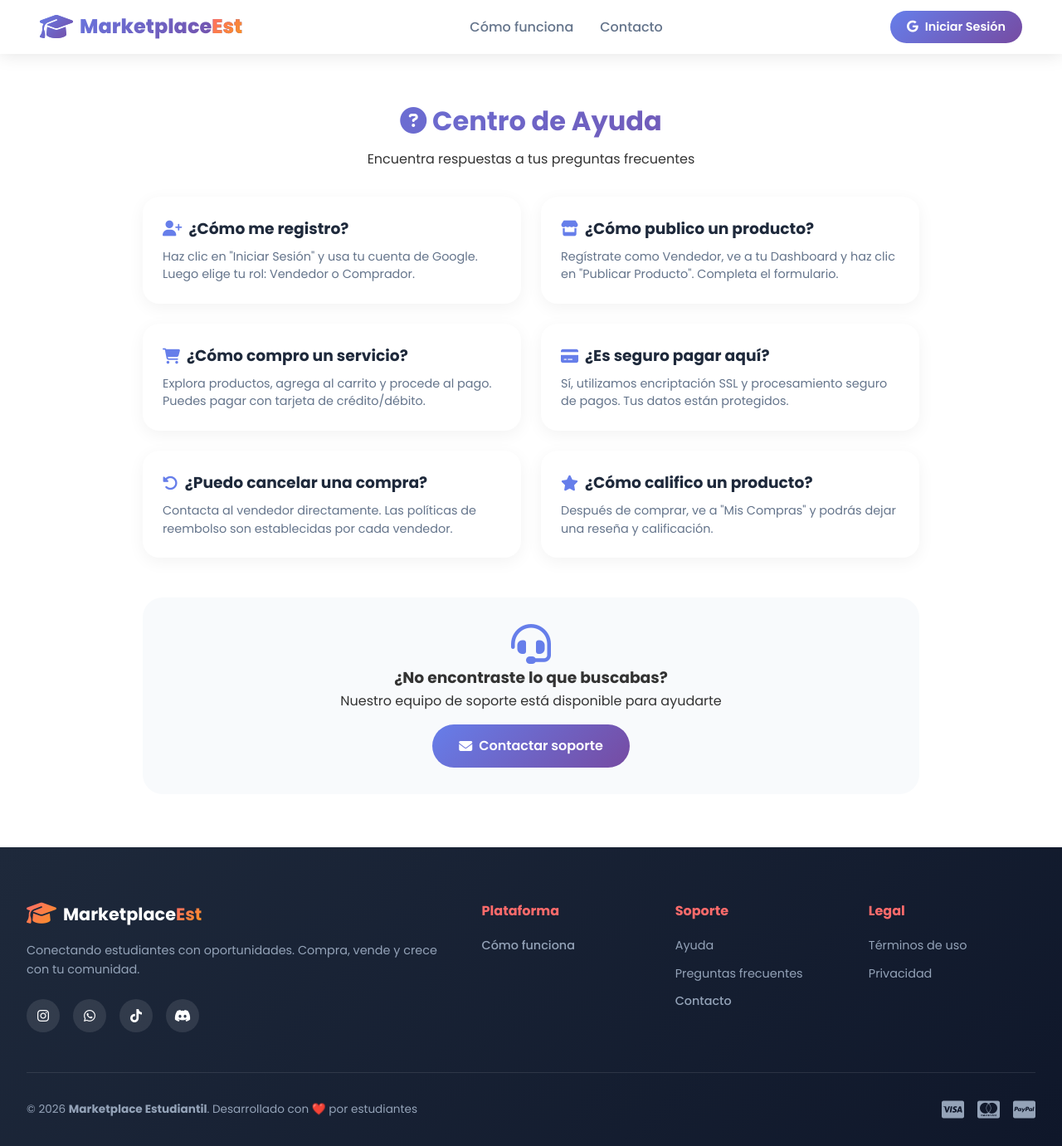
After one commit to AbelIsac/FREELAB, a Flask app: page /ayuda in a window 1280 px wide. The commit adds this page. Shown: the whole page at 83% size. Run offline with Flask 3, Linux system fonts and the light colour scheme; parts of the project's set-up code (start-up, migrations or seed data) failed here and were passed over; some libraries are stand-ins or nearby versions.

Commit message:
Agregue paginas footer

```diff
--- a/app.py
+++ b/app.py
@@ -264,7 +264,7 @@ def guardar_producto():
 
     try:
         supabase.table('productos').insert(data).execute()
-        flash('✅ Producto publicado exitosamente!', 'success')
+        flash('Producto publicado exitosamente!', 'success')
         return redirect(url_for('dashboard_estudiante', user_id=session['user']['id']))
     except Exception as e:
         flash(f'Error al publicar: {str(e)}', 'error')
@@ -799,14 +799,14 @@ def admin_publicaciones():
 @admin_required
 def admin_aprobar_producto(producto_id):
     supabase.table('productos').update({'estado': 'activo'}).eq('id', producto_id).execute()
-    flash('✅ Producto aprobado y visible para los compradores', 'success')
+    flash('Producto aprobado y visible para los compradores', 'success')
     return redirect(url_for('admin_publicaciones'))
 
 @app.route('/admin/publicacion/rechazar/<int:producto_id>', methods=['POST'])
 @admin_required
 def admin_rechazar_producto(producto_id):
     supabase.table('productos').update({'estado': 'rechazado'}).eq('id', producto_id).execute()
-    flash('❌ Producto rechazado. El vendedor deberá modificar o volver a publicar', 'warning')
+    flash('Producto rechazado. El vendedor deberá modificar o volver a publicar', 'warning')
     return redirect(url_for('admin_publicaciones'))
 
 @app.route('/admin/transacciones')
@@ -822,14 +822,14 @@ def admin_transacciones():
 @admin_required
 def admin_aprobar_transaccion(venta_id):
     supabase.table('ventas').update({'estado': 'completado'}).eq('id', venta_id).execute()
-    flash('✅ Transacción aprobada. El vendedor recibirá el pago', 'success')
+    flash('Transacción aprobada. El vendedor recibirá el pago', 'success')
     return redirect(url_for('admin_transacciones'))
 
 @app.route('/admin/transaccion/cancelar/<int:venta_id>', methods=['POST'])
 @admin_required
 def admin_cancelar_transaccion(venta_id):
     supabase.table('ventas').update({'estado': 'cancelado'}).eq('id', venta_id).execute()
-    flash('❌ Transacción cancelada. El comprador no será cobrado', 'warning')
+    flash('Transacción cancelada. El comprador no será cobrado', 'warning')
     return redirect(url_for('admin_transacciones'))
 
 @app.route('/producto/<int:producto_id>')
@@ -899,5 +899,17 @@ def como_funciona():
 @app.route('/contacto')
 def contacto():
     return render_template('contacto.html')
+
+@app.route('/terminos-uso')
+def terminos_uso():
+    return render_template('terminos_uso.html')
+
+@app.route('/politica-privacidad')
+def politica_privacidad():
+    return render_template('politica_privacidad.html')
+
+@app.route('/ayuda')
+def ayuda():
+    return render_template('ayuda.html')
 if __name__ == '__main__':
     app.run(debug=True, port=5000)
--- /dev/null
+++ b/templates/ayuda.html
@@ -0,0 +1,118 @@
+{% extends "base.html" %}
+{% block title %}Ayuda - Marketplace Estudiantil{% endblock %}
+{% block extra_css %}
+<style>
+    .ayuda-container {
+        max-width: 1000px;
+        margin: 120px auto 4rem;
+        padding: 0 2rem;
+    }
+    .ayuda-header {
+        text-align: center;
+        margin-bottom: 2rem;
+    }
+    .ayuda-header h1 {
+        font-size: 2rem;
+        background: linear-gradient(135deg, #667eea, #764ba2);
+        -webkit-background-clip: text;
+        -webkit-text-fill-color: transparent;
+        margin-bottom: 0.5rem;
+    }
+    .faq-grid {
+        display: grid;
+        grid-template-columns: repeat(auto-fit, minmax(350px, 1fr));
+        gap: 1.5rem;
+    }
+    .faq-card {
+        background: white;
+        border-radius: 20px;
+        padding: 1.5rem;
+        box-shadow: 0 5px 20px rgba(0,0,0,0.05);
+        transition: all 0.3s ease;
+        cursor: pointer;
+    }
+    .faq-card:hover {
+        transform: translateY(-3px);
+        box-shadow: 0 10px 30px rgba(0,0,0,0.1);
+    }
+    .faq-card h3 {
+        display: flex;
+        align-items: center;
+        gap: 0.5rem;
+        margin-bottom: 0.5rem;
+        color: #1e293b;
+    }
+    .faq-card h3 i {
+        color: #667eea;
+    }
+    .faq-card p {
+        color: #64748b;
+        font-size: 0.9rem;
+        line-height: 1.5;
+    }
+    .contact-support {
+        margin-top: 3rem;
+        text-align: center;
+        padding: 2rem;
+        background: #f8fafc;
+        border-radius: 24px;
+    }
+    .btn-soporte {
+        background: linear-gradient(135deg, #667eea, #764ba2);
+        color: white;
+        border: none;
+        padding: 0.8rem 2rem;
+        border-radius: 50px;
+        font-weight: 600;
+        text-decoration: none;
+        display: inline-flex;
+        align-items: center;
+        gap: 0.5rem;
+        margin-top: 1rem;
+    }
+</style>
+{% endblock %}
+{% block content %}
+<div class="ayuda-container">
+    <div class="ayuda-header">
+        <h1><i class="fas fa-question-circle"></i> Centro de Ayuda</h1>
+        <p>Encuentra respuestas a tus preguntas frecuentes</p>
+    </div>
+
+    <div class="faq-grid">
+        <div class="faq-card">
+            <h3><i class="fas fa-user-plus"></i> ¿Cómo me registro?</h3>
+            <p>Haz clic en "Iniciar Sesión" y usa tu cuenta de Google. Luego elige tu rol: Vendedor o Comprador.</p>
+        </div>
+        <div class="faq-card">
+            <h3><i class="fas fa-store"></i> ¿Cómo publico un producto?</h3>
+            <p>Regístrate como Vendedor, ve a tu Dashboard y haz clic en "Publicar Producto". Completa el formulario.</p>
+        </div>
+        <div class="faq-card">
+            <h3><i class="fas fa-shopping-cart"></i> ¿Cómo compro un servicio?</h3>
+            <p>Explora productos, agrega al carrito y procede al pago. Puedes pagar con tarjeta de crédito/débito.</p>
+        </div>
+        <div class="faq-card">
+            <h3><i class="fas fa-credit-card"></i> ¿Es seguro pagar aquí?</h3>
+            <p>Sí, utilizamos encriptación SSL y procesamiento seguro de pagos. Tus datos están protegidos.</p>
+        </div>
+        <div class="faq-card">
+            <h3><i class="fas fa-undo-alt"></i> ¿Puedo cancelar una compra?</h3>
+            <p>Contacta al vendedor directamente. Las políticas de reembolso son establecidas por cada vendedor.</p>
+        </div>
+        <div class="faq-card">
+            <h3><i class="fas fa-star"></i> ¿Cómo califico un producto?</h3>
+            <p>Después de comprar, ve a "Mis Compras" y podrás dejar una reseña y calificación.</p>
+        </div>
+    </div>
+
+    <div class="contact-support">
+        <i class="fas fa-headset" style="font-size: 3rem; color: #667eea;"></i>
+        <h3>¿No encontraste lo que buscabas?</h3>
+        <p>Nuestro equipo de soporte está disponible para ayudarte</p>
+        <a href="{{ url_for('contacto') }}" class="btn-soporte">
+            <i class="fas fa-envelope"></i> Contactar soporte
+        </a>
+    </div>
+</div>
+{% endblock %}
--- a/templates/base.html
+++ b/templates/base.html
@@ -333,10 +333,10 @@
                     </div>
                     <p>Conectando estudiantes con oportunidades. Compra, vende y crece con tu comunidad.</p>
                     <div class="footer-social">
-                        <a href="#" class="social-link"><i class="fab fa-instagram"></i></a>
-                        <a href="#" class="social-link"><i class="fab fa-whatsapp"></i></a>
-                        <a href="#" class="social-link"><i class="fab fa-tiktok"></i></a>
-                        <a href="#" class="social-link"><i class="fab fa-discord"></i></a>
+                        <a href="https://www.instagram.com/" class="social-link" target="_blank"><i class="fab fa-instagram"></i></a>
+                        <a href="https://web.whatsapp.com/" class="social-link" target="_blank"><i class="fab fa-whatsapp"></i></a>
+                        <a href="https://www.tiktok.com/" class="social-link" target="_blank"><i class="fab fa-tiktok"></i></a>
+                        <a href="https://discord.com/" class="social-link" target="_blank"><i class="fab fa-discord"></i></a>
                     </div>
                 </div>
 
@@ -345,23 +345,21 @@
                         <h4>Plataforma</h4>
                         <ul>
                             <li><a href="{{ url_for('como_funciona') }}" class="nav-link">Cómo funciona</a></li>
-                            <li><a href="#">Publicar servicio</a></li>
-                            <li><a href="#">Comprar</a></li>
                         </ul>
                     </div>
                     <div class="footer-column">
                         <h4>Soporte</h4>
                         <ul>
-                            <li><a href="#">Ayuda</a></li>
-                            <li><a href="#">Preguntas frecuentes</a></li>
+                            <li><a href="{{ url_for('ayuda') }}">Ayuda</a></li>
+                            <li><a href="{{ url_for('ayuda') }}#faq">Preguntas frecuentes</a></li>
                             <li><a href="{{ url_for('contacto') }}" class="nav-link">Contacto</a></li>
                         </ul>
                     </div>
                     <div class="footer-column">
                         <h4>Legal</h4>
                         <ul>
-                            <li><a href="#">Términos de uso</a></li>
-                            <li><a href="#">Privacidad</a></li>
+                            <li><a href="{{ url_for('terminos_uso') }}">Términos de uso</a></li>
+                            <li><a href="{{ url_for('politica_privacidad') }}">Privacidad</a></li>
                         </ul>
                     </div>
                 </div>
```
Also changed, not shown: templates/politica_privacidad.html (added, +90 -0 lines), templates/terminos_uso.html (added, +109 -0 lines), static/uploads/7015f66b-2b8a-48b0-912a-97aded5e8c1d_20260514103935_shutterstock_1447245065-1.jpg (added), static/uploads/7015f66b-2b8a-48b0-912a-97aded5e8c1d_20260514104012_Figma-macos-app-1.png (added), 4 other files.
